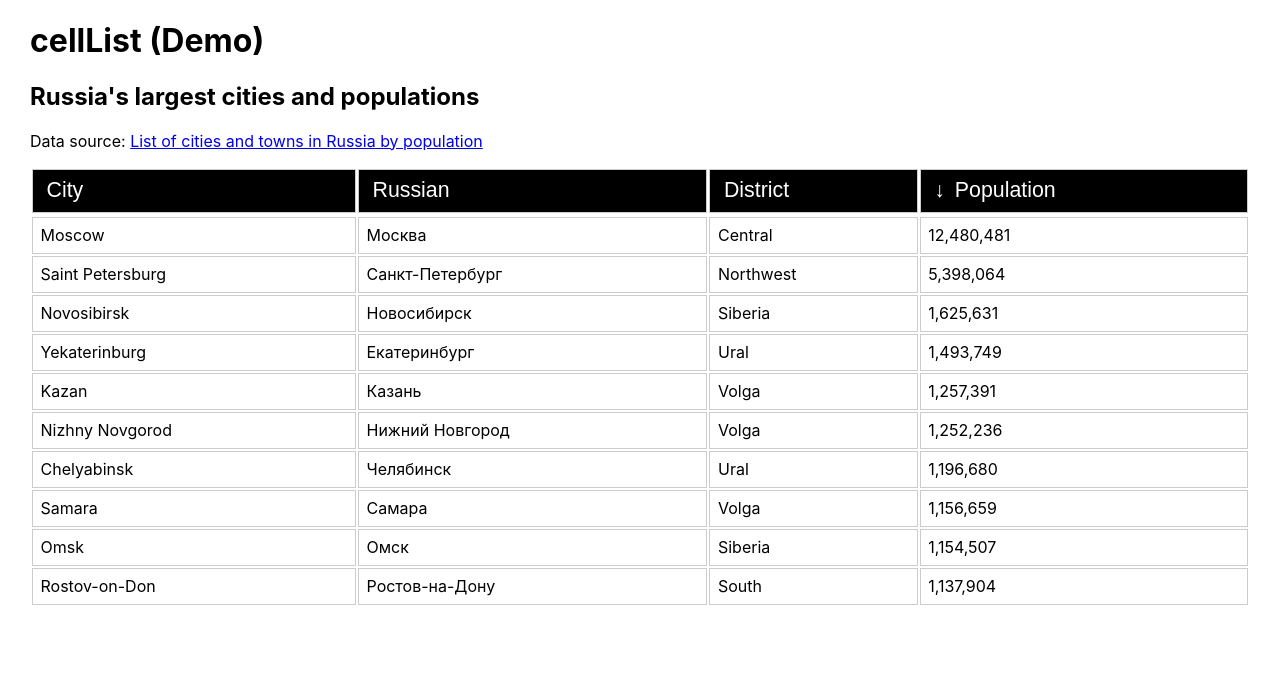
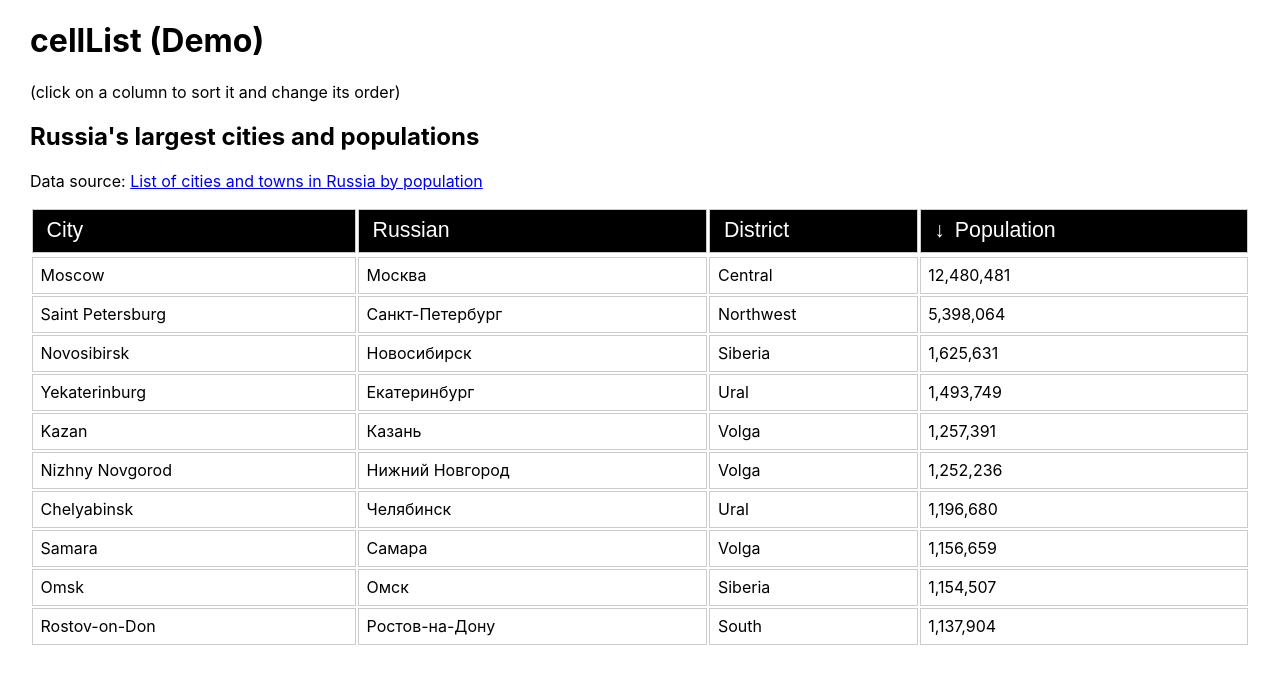
Before and after one commit to joncoded/celllist, a React (Create React App) app: page / in a window 1280 px wide. Shown: the top 684 px of the page. Built offline with nearby package versions, Linux system fonts and the light colour scheme.

Commit message:
adding further instructions

```diff
--- a/src/App.js
+++ b/src/App.js
@@ -11,6 +11,7 @@ function App() {
     <div className="App">
       {/* place in a header component in the future */}
       <h1>cellList (Demo)</h1>
+      <p>(click on a column to sort it and change its order)</p>
       {/* this is it */}
       <CellList config={config} items={items} />
     </div>
```
Also changed, not shown: package.json (+5 -2 lines), 1 other file (tests, documents, lock files or other folders).
